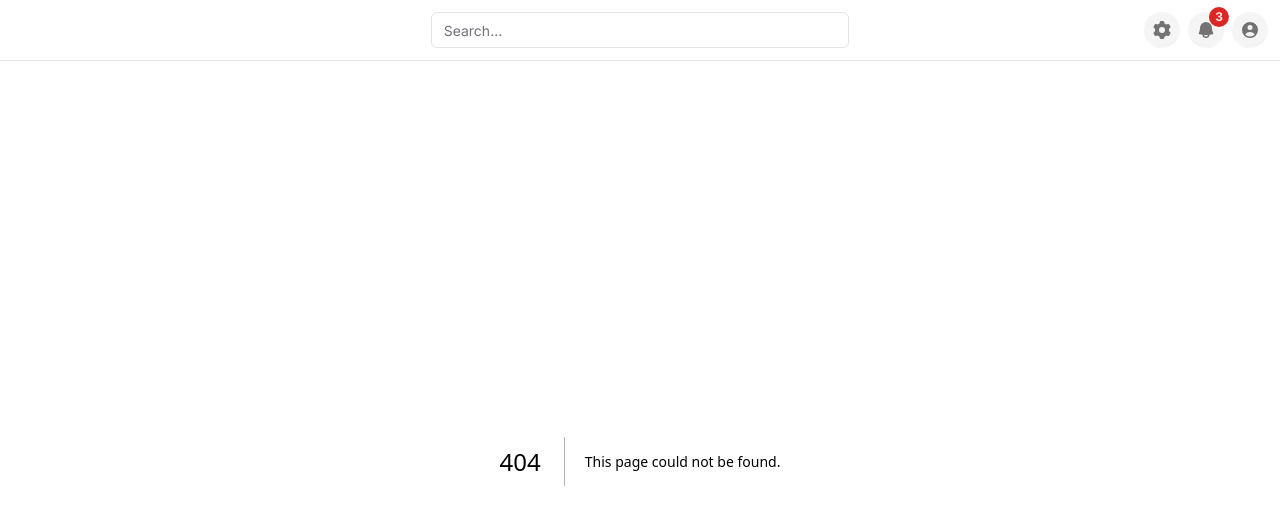
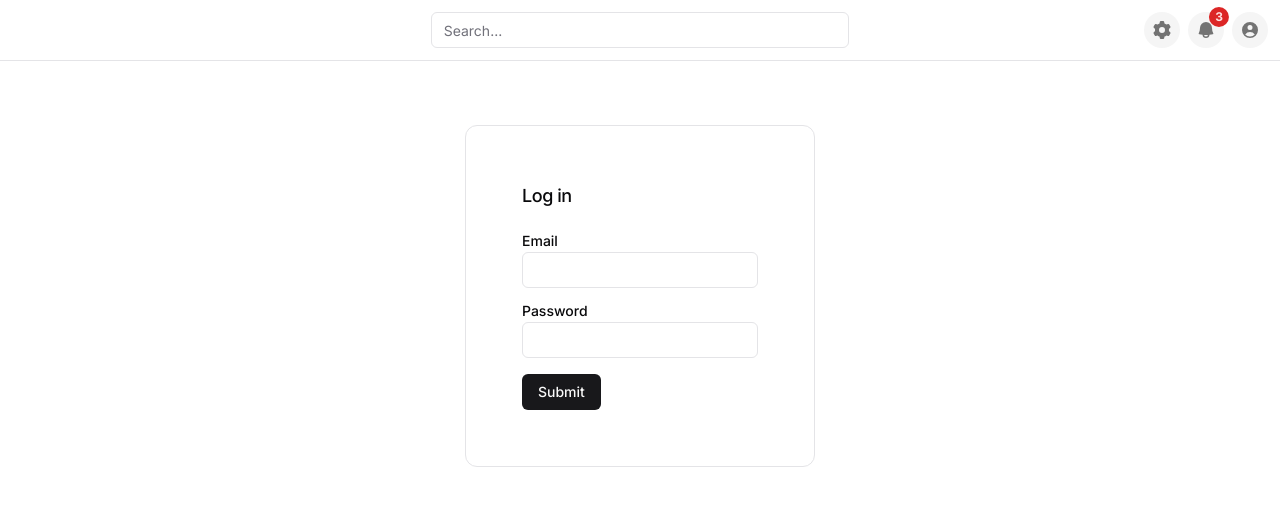
Before and after one commit to korbindeman/project-c, a Next.js app: page /login in a window 1280 px wide. Before the commit this address had no page. Shown: the top 524 px of the page. Built offline with nearby package versions, Linux system fonts and the light colour scheme.

Commit message:
feat: added login page

```diff
--- /dev/null
+++ b/app/login/page.tsx
@@ -0,0 +1,33 @@
+import { Button } from "@/components/ui/button";
+import { Card, CardContent, CardHeader, CardTitle } from "@/components/ui/card";
+import { Input } from "@/components/ui/input";
+import { Label } from "@/components/ui/label";
+import Link from "next/link";
+type Props = {};
+
+export default function page({}: Props) {
+  return (
+    <div className="grid place-content-center pt-16">
+      <Card className="p-8">
+        <CardHeader>
+          <CardTitle className="text-lg">Log in</CardTitle>
+        </CardHeader>
+        <CardContent>
+          <form className="space-y-4">
+            <Label className="block" htmlFor="emailinput">
+              Email
+              <Input className="mt-1" id="emailinput" type="email"></Input>
+            </Label>
+            <Label htmlFor="password" className="block">
+              Password
+              <Input className="mt-1" id="password" type="password"></Input>
+            </Label>
+            <Link className="block" href="/dashboard">
+              <Button type="submit">Submit</Button>
+            </Link>
+          </form>
+        </CardContent>
+      </Card>
+    </div>
+  );
+}
```
